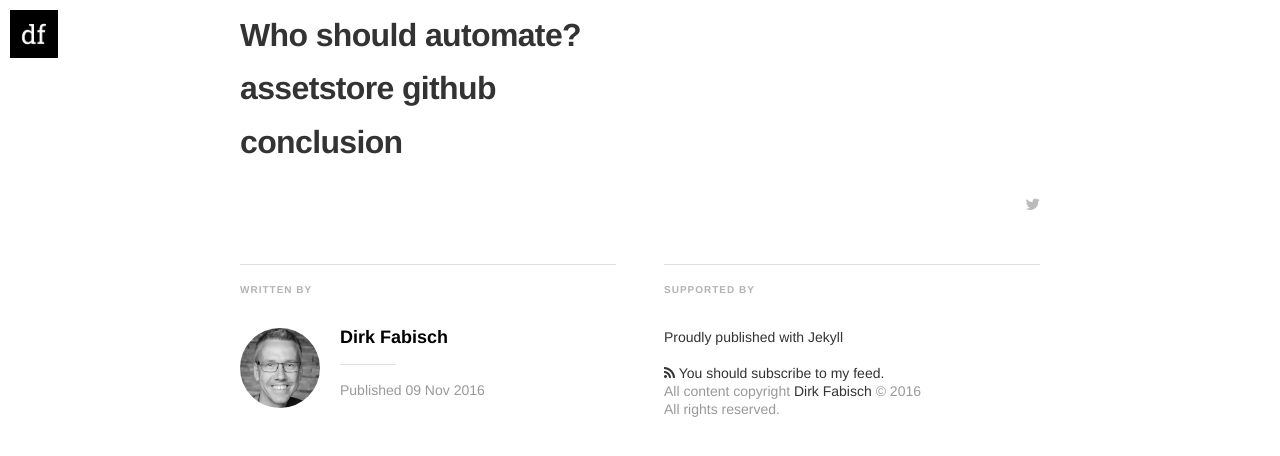
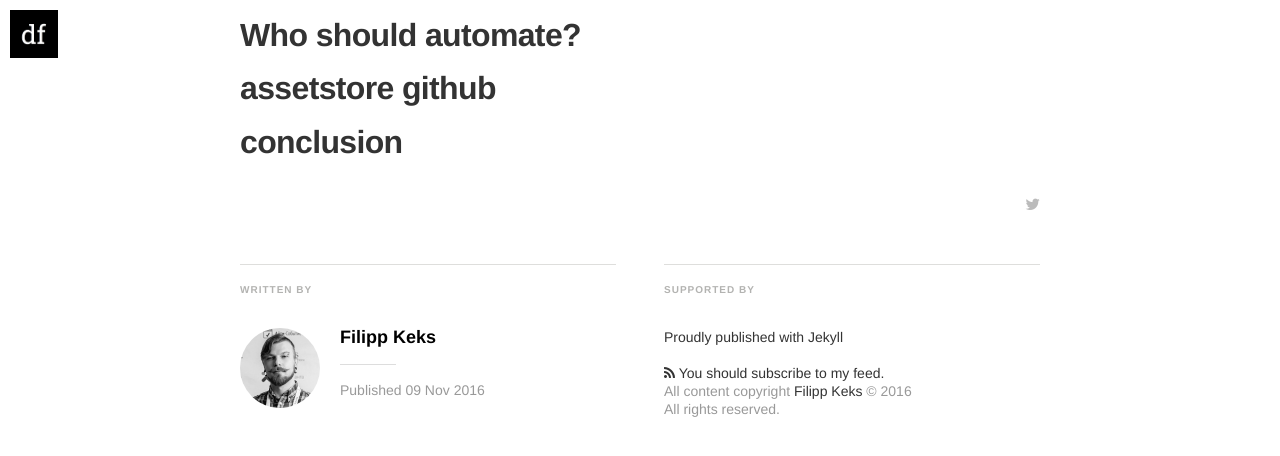
Before and after one commit to taphos/taphos.github.io, a Jekyll site: the page built from _posts/2016-11-09-test-automation-in-game-development.markdown, in a window 1280 px wide and 900 px high, scrolled down 4345 px, cut to the strip 0-505 px from the top of the window. Shown: the top 456 px of the strip. Built offline with Jekyll 4.4.1, drawn with Linux system fonts in a browser that asks for light colours; nearby versions of some CDN libraries; some web fonts are replaced; some of the changed text lies outside the part shown.

Commit message:
replaced author

```diff
--- a/_config.yml
+++ b/_config.yml
@@ -14,16 +14,16 @@ logo: "/assets/images/df_logo.jpg"
 # blog cover
 cover: "/assets/images/cA4aKEIPQrerBnp1yGHv_IMG_9534-3-2.jpg"
 
-name: 'Dirk Fabisch'
-author: 'Dirk Fabisch'
+name: 'Filipp Keks'
+author: 'Filipp Keks'
 author_image: "/assets/images/author.jpg"
 
 paginate:	5
 
-url: "http://myblog.***.***" # the base hostname & protocol for your site
+url: "http://taphos.github.io" # the base hostname & protocol for your site
 baseurl: ""
 #used to display twitter cards
-twitter_handle: '@dirkfabisch'
+twitter_handle: '@taphos'
 
 #fill in disqus shortname to use disqus
 #disqus: disqus-shortname
@@ -31,7 +31,7 @@ twitter_handle: '@dirkfabisch'
 # social icons and sharing options
 social:
   - icon:	twitter
-    url:	https://twitter.com/dirkfabisch
+    url:	https://twitter.com/taphos
     desc: Follow me on twitter
     share_url: http://twitter.com/share
     share_title: ?text=
@@ -45,7 +45,7 @@ social:
 #    share_link: "&amp;u="
 
   - icon:	github
-    url:	https://github.com/dirkfabisch
+    url:	https://github.com/taphos
     desc:	Fork me on github
     share_url:
     share_title:
```
Also changed, not shown: assets/images/author.jpg.
